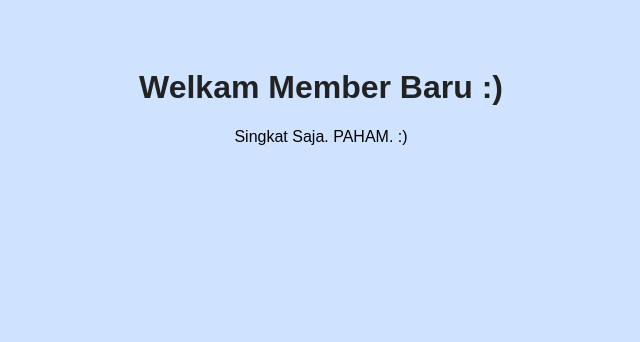
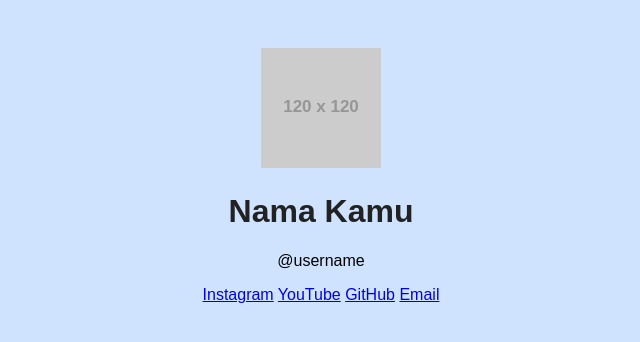
Before and after one commit to PixZ19/belajar-web-dasar, a plain HTML site: page index.html in a window 1280 px wide. Shown: the whole page, without its empty margins (319-959 px from the left). Drawn offline with Linux system fonts and the light colour scheme; placeholder pictures from the web are drawn by us.

Commit message:
Update index.html

```diff
--- a/index.html
+++ b/index.html
@@ -2,11 +2,19 @@
 <html>
 <head>
     <meta charset="UTF-8">
-    <title>Web Dasar :V</title>
+    <title>BioLink Saya</title>
     <link rel="stylesheet" href="style.css">
 </head>
 <body>
-    <h1>Welkam Member Baru :)</h1>
-    <p>Singkat Saja. PAHAM. :)</p>
+    <div class="container">
+        <img src="https://via.placeholder.com/120" alt="Foto Profil">
+        <h1>Nama Kamu</h1>
+        <p>@username</p>
+
+        <a href="https://instagram.com/" target="_blank">Instagram</a>
+        <a href="https://youtube.com/" target="_blank">YouTube</a>
+        <a href="https://github.com/" target="_blank">GitHub</a>
+        <a href="mailto:kamu@email.com">Email</a>
+    </div>
 </body>
 </html>
```
